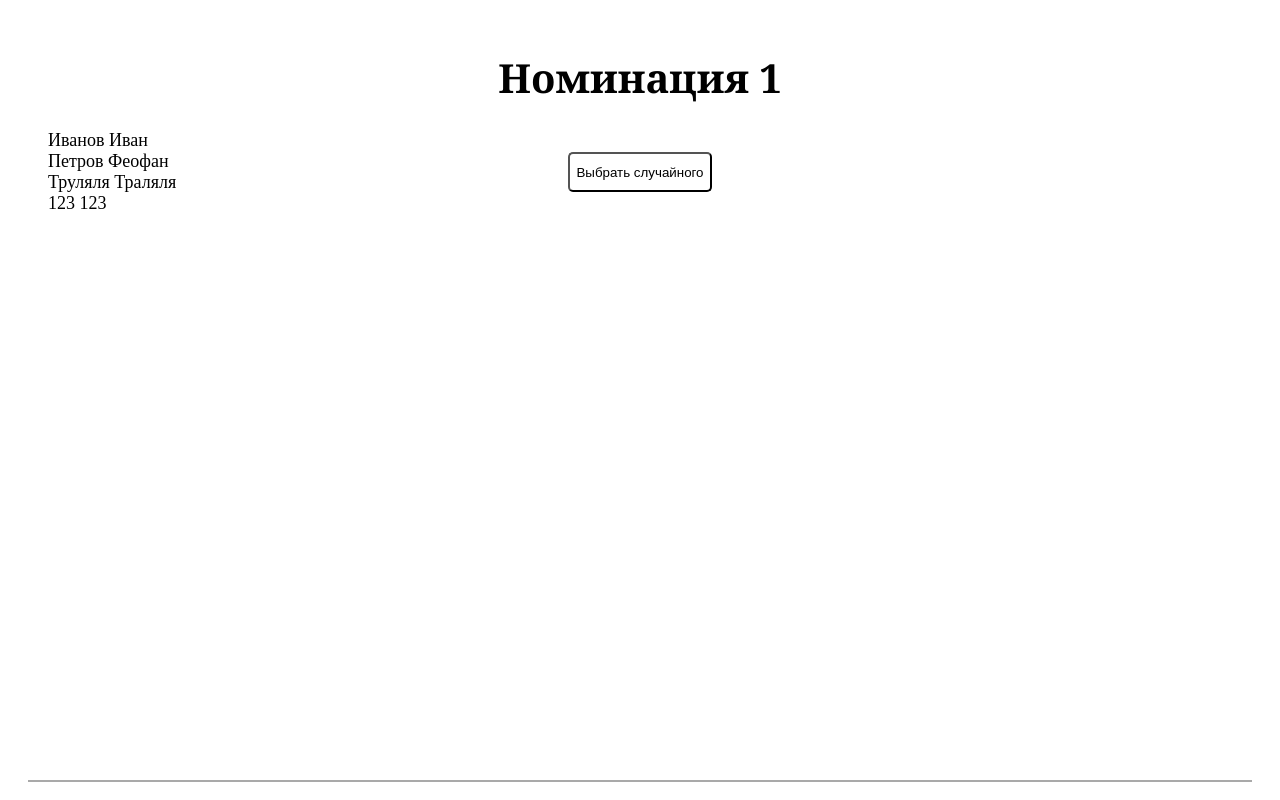
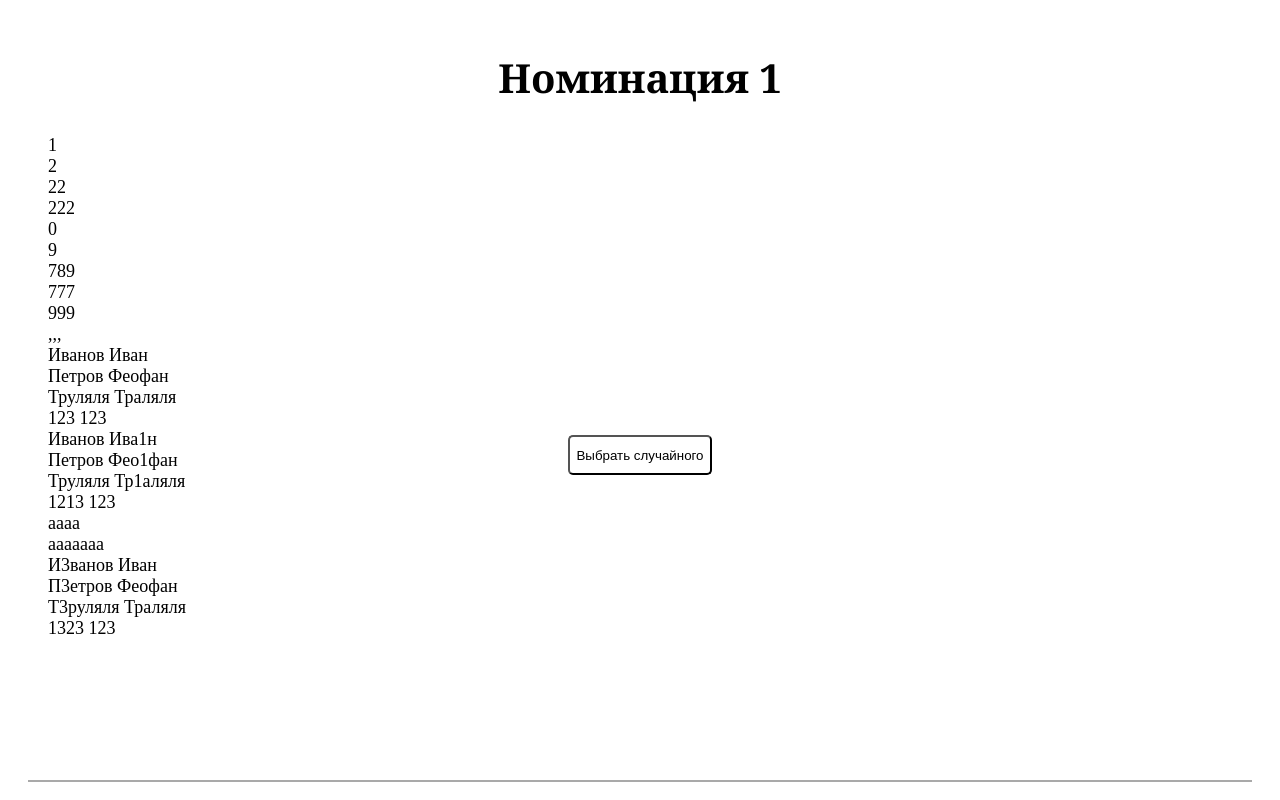
Before and after one commit to a-nadya/teachers-gifts, a React (Create React App) app: page / in a window 1280 px wide. Shown: the top 800 px of the page. Built offline with nearby package versions, Linux system fonts and the light colour scheme.

Commit message:
второй столбец

```diff
--- a/src/components/NominationBlock/NominationBlock.css
+++ b/src/components/NominationBlock/NominationBlock.css
@@ -1,5 +1,9 @@
+:root {
+    --height: calc(100vh - 80px);
+}
+
 .root {
-    height: calc(100vh - 80px);
+    height: var(--height);
     padding: 20px;
     margin: 20px;
     border-bottom: 2px solid darkgray;
@@ -10,7 +14,7 @@
     margin-top: 10px;
     font-size: 40px;
     font-weight: 600;
-    margin-bottom: 25px;
+    margin-bottom: 30px;
     font-family: Georgia, serif;
 }
 
@@ -26,6 +30,13 @@
     flex: 1;
 }
 
+.participants {
+    display: flex;
+    flex-direction: column;
+    flex-wrap: wrap;
+    height: calc(var(--height) - 80px);
+}
+
 .winner {
     text-align: center;
     font-weight: bolder;
@@ -35,4 +46,5 @@
     height: 40px;
     background: transparent;
     border-radius: 5px;
+    cursor: pointer;
 }
--- a/src/data/Participants.js
+++ b/src/data/Participants.js
@@ -1,4 +1,4 @@
 export default {
-    "Номинация 1": ["Иванов Иван", "Петров Феофан", "Труляля Траляля", "123 123"],
+    "Номинация 1": ["1", "2", "22", "222", "0", "9", "789", "777", "999", ",,,", "Иванов Иван", "Петров Феофан", "Труляля Траляля", "123 123", "Иванов Ива1н", "Петров Фео1фан", "Труляля Тр1аляля", "1213 123", "aaaa", "aaaaaaa", "И3ванов Иван", "П3етров Феофан", "Т3руляля Траляля", "1323 123"],
     "Номинация 2": ["Яшка Михайлович", "Петров Феофан", "Солнышко Степное"]
 }
```
